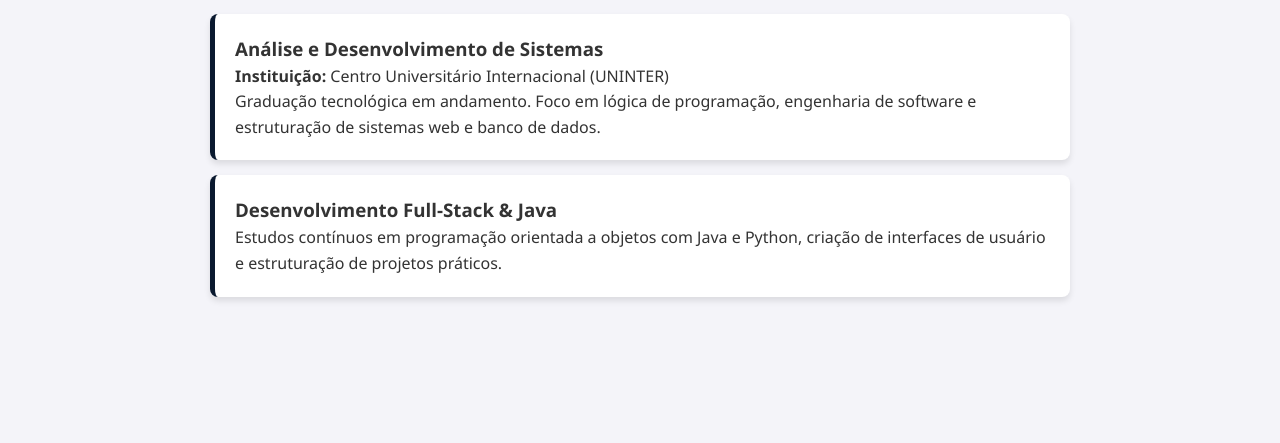
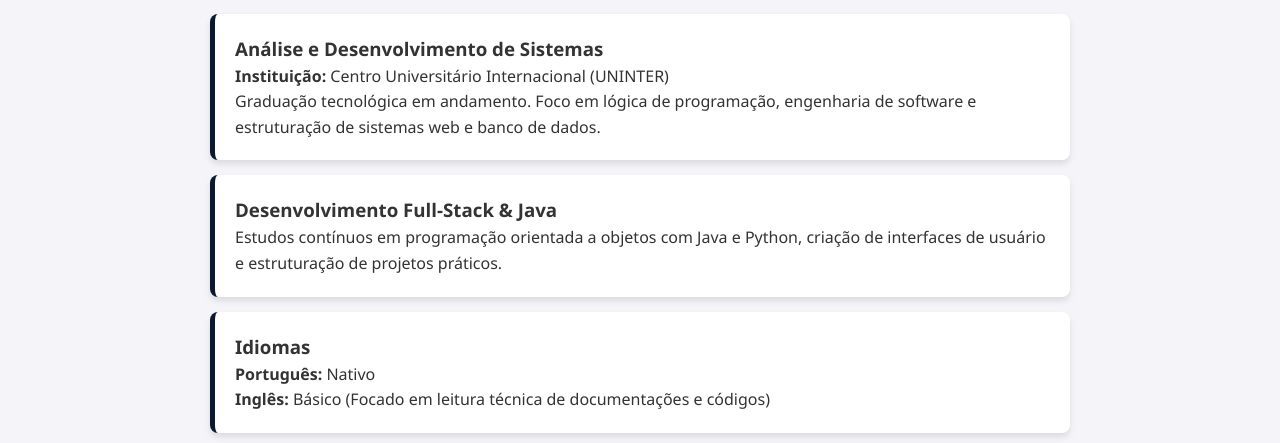
Before and after one commit to cleisonoliveira118-wq/portfolio-web, a plain HTML site: page index.html in a window 1280 px wide. Shown: the part 509-952 px from the top of the page. Drawn offline with Linux system fonts and the light colour scheme.

Commit message:
Adicionando seção de idiomas na Formação

```diff
--- a/index.html
+++ b/index.html
@@ -42,6 +42,11 @@
             <div class="card-formacao">
                 <h3>Desenvolvimento Full-Stack & Java</h3>
                 <p>Estudos contínuos em programação orientada a objetos com Java e Python, criação de interfaces de usuário e estruturação de projetos práticos.</p>
+            </div>
+            <div class="card-formacao">
+                <h3>Idiomas</h3>
+                <p><strong>Português:</strong> Nativo</p>
+                <p><strong>Inglês:</strong> Básico (Focado em leitura técnica de documentações e códigos)</p>
             </div>
         </section>
 
```
